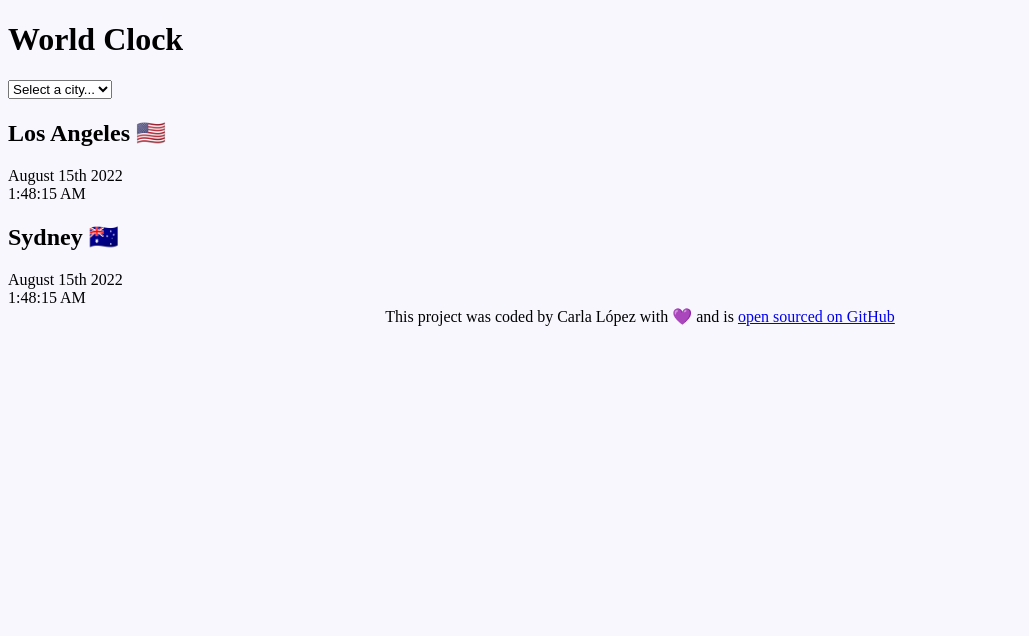
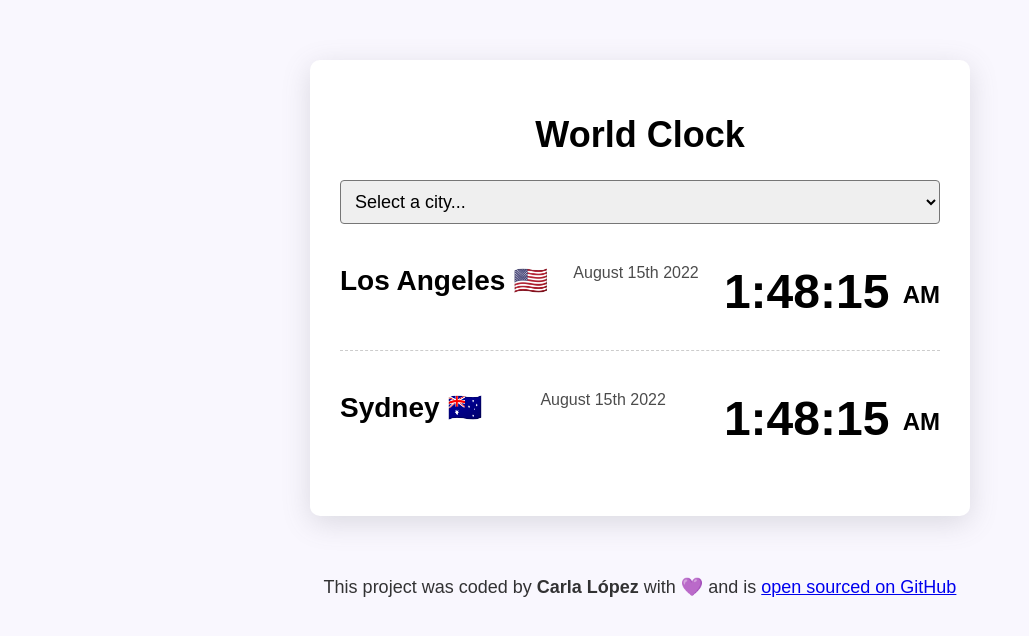
Before and after one commit to bycarlablau/world-clock, a plain HTML site: page index.html in a window 1280 px wide. Shown: the whole page, without its empty margins (0-1029 px from the left). Drawn offline with Linux system fonts and the light colour scheme.

Commit message:
Added CSS

```diff
--- a/index.html
+++ b/index.html
@@ -20,16 +20,16 @@
         <div class="city">
             <h2>Los Angeles 🇺🇸</h2>
             <div class="date">August 15th 2022</div>
-            <div class="time">1:48:15 AM</div>
+            <div class="time">1:48:15 <small>AM</small></div>
         </div>
         <div class="city">
-            <h2>Sydney 🇦🇺</h2>
+            <h2>Sydney 🇦🇺</i></h2>
             <div class="date">August 15th 2022</div>
-            <div class="time">1:48:15 AM</div>
+            <div class="time">1:48:15 <small>AM</small></div>
         </div>
     </div>
     <footer>
-            This project was coded by Carla López with 💜 and is <a href="https://github.com/bycarlablau/world-clock" target="_blank"> open sourced on GitHub</a>
+            This project was coded by <strong>Carla López</strong> with 💜 and is <a href="https://github.com/bycarlablau/world-clock" target="_blank"> open sourced on GitHub</a>
         </footer>
     <script src="src/index.js"></script>
 </body>
--- a/src/style.css
+++ b/src/style.css
@@ -1,6 +1,65 @@
 body{
     background: #F9F7FE;
+    font-family: sans-serif;
 }
+
+h1{
+    text-align: center;
+    font-family: sans-serif;
+    font-size: 36px;
+}
+
+h2 {
+  margin: 0 0 5px;
+  font-size: 28px;
+}
+
+select{
+    display: block;
+    width: 100%;
+    font-size: 18px;
+    border-radius: 4px;
+    padding: 10px;
+}
+
+.container{
+    max-width: 600px;
+    margin: 60px auto;
+    background: #ffffff;
+    padding: 30px;
+    box-shadow: rgba(100, 100, 111, 0.2) 0px 7px 29px 0px;
+    border-radius: 10px;
+}
+
+.city{
+    display: flex;
+    margin: 10px 0;
+    justify-content: space-between;
+    padding: 30px 0;
+    border-bottom: 1px dashed rgba(0, 0, 0, 0.2);
+}
+
+.city:last-child {
+  border: none;
+}
+
+.date {
+  opacity: 0.7;
+}
+
+.time {
+  font-size: 48px;
+  font-weight: bold;
+}
+
+.time small {
+  font-size: 24px;
+  vertical-align: middle;
+  line-height: 48px;
+}
+
 footer{
     text-align: center;
+    font-size: 18px;
+    color: rgba(0, 0, 0, 0.8);
 }
```
